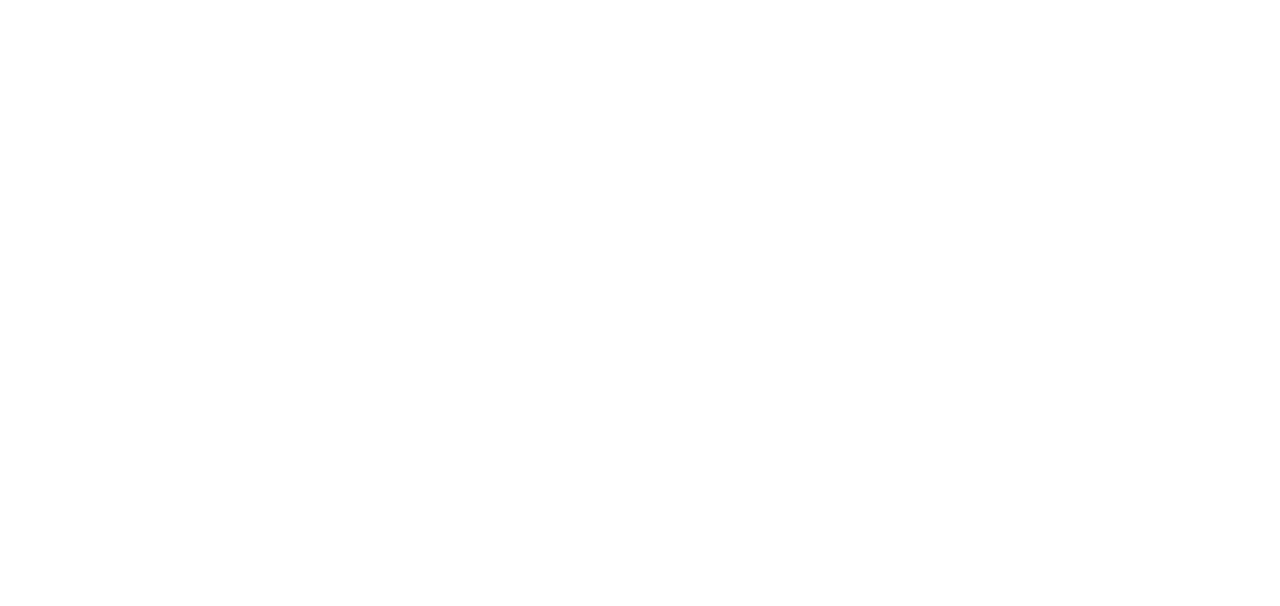
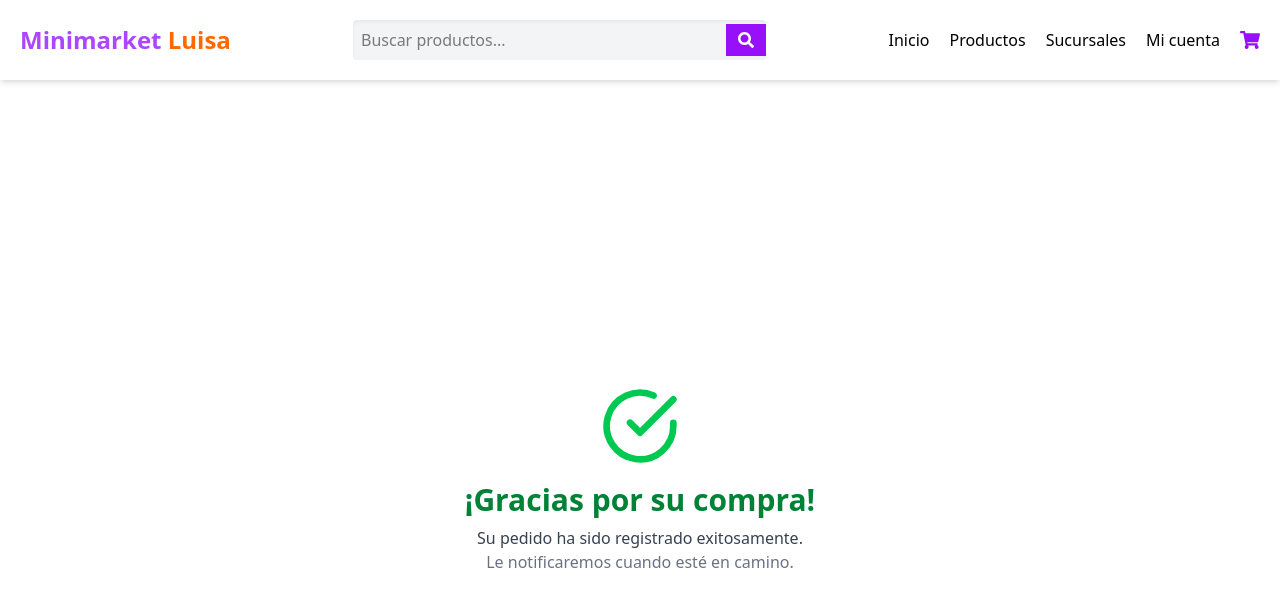
Before and after one commit to SozhaTataje/Front-MiniMarketLuisa, a React (Vite) app: page /pedido/1 in a window 1280 px wide. Before the commit this address had no page. Shown: the top 606 px of the page. Built offline with nearby package versions, Linux system fonts and the light colour scheme; no server answers.

Commit message:
confirmacion de pedido

```diff
--- a/src/App.jsx
+++ b/src/App.jsx
@@ -13,6 +13,7 @@ import Login from "./components/Login";
 import Register from "./components/Register";
 import MiCuenta from "./pages/MiCuenta";
 import ConfirmarCorreo from "./pages/ConfirmarCorreo";
+import PedidoConfirmacion from "./pages/PedidoConfirmacion";
 
 
 import DashboardAdmin from "./pages/admin/DashboardAdmin";
@@ -57,6 +58,7 @@ function App() {
             <Route path="/register" element={<Register />} />
             <Route path="/mi-cuenta" element={<MiCuenta />} />
             <Route path="/confirmar-correo" element={<ConfirmarCorreo />} />
+            <Route path="/pedido/:id" element={<PedidoConfirmacion />} />
           </Route>
 
 
--- /dev/null
+++ b/src/pages/PedidoConfirmacion.jsx
@@ -0,0 +1,50 @@
+import React, { useEffect, useState, useContext } from "react";
+import { useParams } from "react-router-dom";
+import api from "../api/axiosInstance";
+import { FiCheckCircle } from "react-icons/fi";
+import { CartContext } from "../context/CartContext";
+
+const PedidoConfirmacion = () => {
+  const { id } = useParams();
+  const [setPedido] = useState(null);
+  const [loading, setLoading] = useState(true);
+  const { vaciarCarrito } = useContext(CartContext);
+
+  useEffect(() => {
+    const fetchPedido = async () => {
+      try {
+        const res = await api.get(`/pedido/${id}`);
+        setPedido(res.data);
+
+        console.log("Estado del pedido:", res.data.estado);
+        if (res.data?.estado === "COMPLETADO") {
+          vaciarCarrito();
+          localStorage.removeItem("carrito");
+        }
+      } catch (error) {
+        console.error("Error al obtener el pedido:", error);
+      } finally {
+        setLoading(false);
+      }
+    };
+    fetchPedido();
+  }, [id, vaciarCarrito]);
+
+  if (loading)
+    return (
+      <div className="text-center mt-10 text-gray-600">Cargando pedido...</div>
+    );
+
+  return (
+    <div className="flex flex-col items-center justify-center h-screen text-center px-4">
+      <FiCheckCircle className="text-green-500" size={80} />
+      <h1 className="text-3xl font-bold text-green-700 mt-4">
+        ¡Gracias por su compra!
+      </h1>
+      <p className="text-gray-700 mt-2">Su pedido ha sido registrado exitosamente.</p>
+      <p className="text-gray-500">Le notificaremos cuando esté en camino.</p>
+    </div>
+  );
+};
+
+export default PedidoConfirmacion;
```
